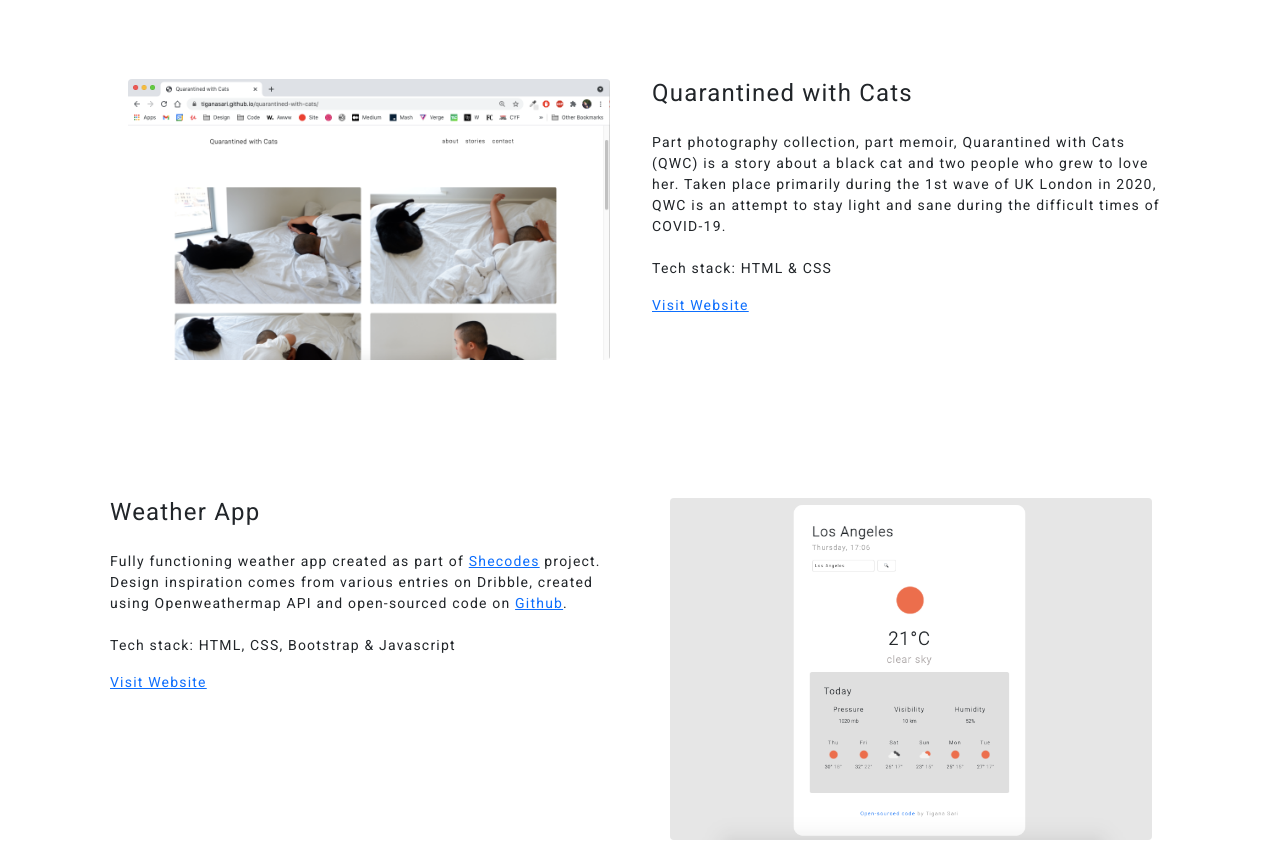
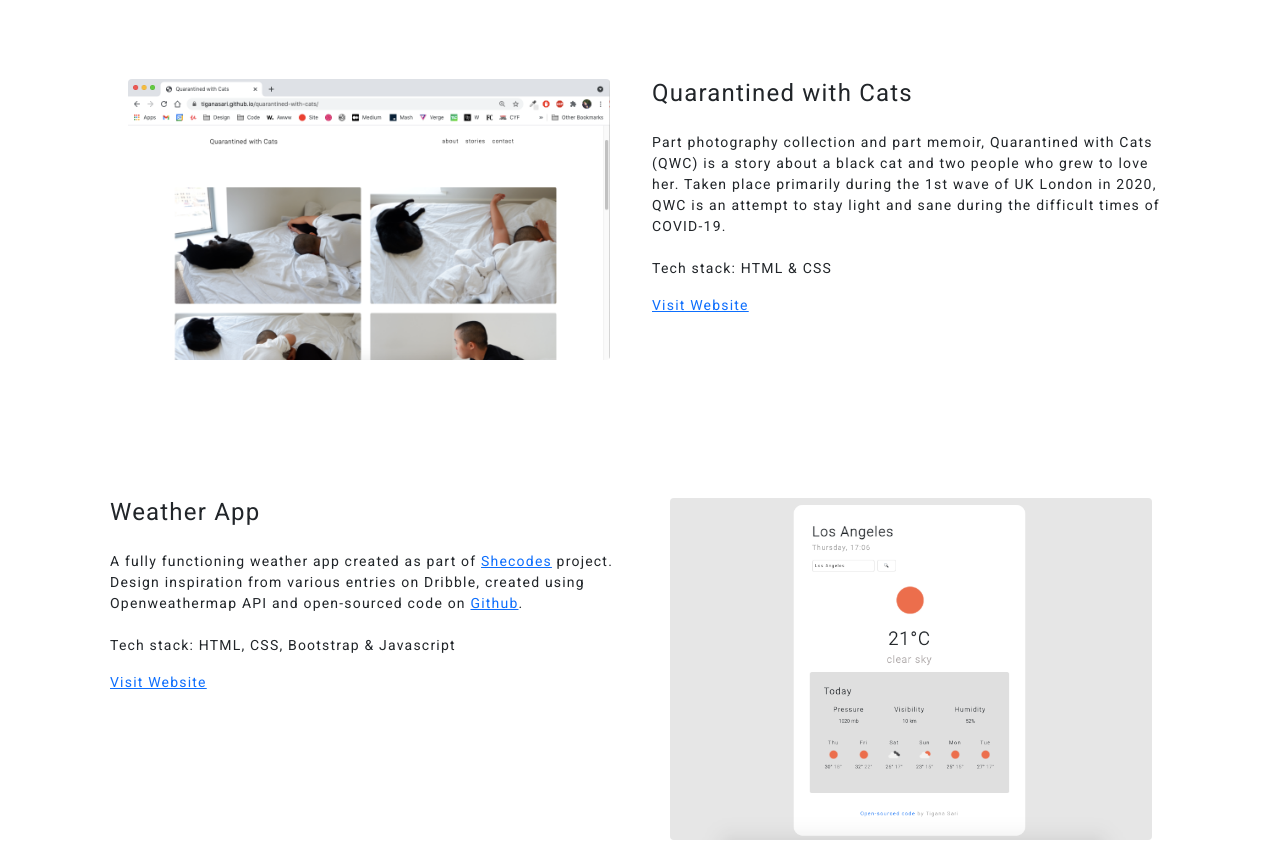
Before and after one commit to tiganasari/developer-portfolio, a plain HTML site: page projects.html in a window 1280 px wide. Shown: the part 360-1216 px from the top of the page. Drawn offline with nearby package versions, Linux system fonts and the light colour scheme.

Commit message:
Fixed copy

```diff
--- a/projects.html
+++ b/projects.html
@@ -53,7 +53,8 @@
             <div class="col-md-6 project">
                 <h4 class="textProject ">Quarantined with Cats</h4>
                 <p class="paragraph mt-4">
-                    Part photography collection, part memoir, Quarantined with Cats (QWC) is a story about a black cat
+                    Part photography collection and part memoir, Quarantined with Cats (QWC) is a story about a black
+                    cat
                     and two
                     people who grew to love her. Taken place primarily during the 1st wave of UK London in 2020, QWC is
                     an
@@ -73,10 +74,10 @@
             <div class="col-md-6 project">
                 <h4 class="textProject">Weather App</h4>
                 <p class="paragraph mt-4">
-                    Fully functioning weather app created as part of <a href="https://www.shecodes.io/"
+                    A fully functioning weather app created as part of <a href="https://www.shecodes.io/"
                         target="_blank">Shecodes</a>
                     project. Design inspiration
-                    comes from various entries on Dribble, created using Openweathermap API and open-sourced code on
+                    from various entries on Dribble, created using Openweathermap API and open-sourced code on
                     <a href="https://github.com/tiganasari/vanilla-weather " target="_blank">Github</a>. <br> <br>
                     Tech stack: HTML, CSS, Bootstrap & Javascript
                 </p>
```
